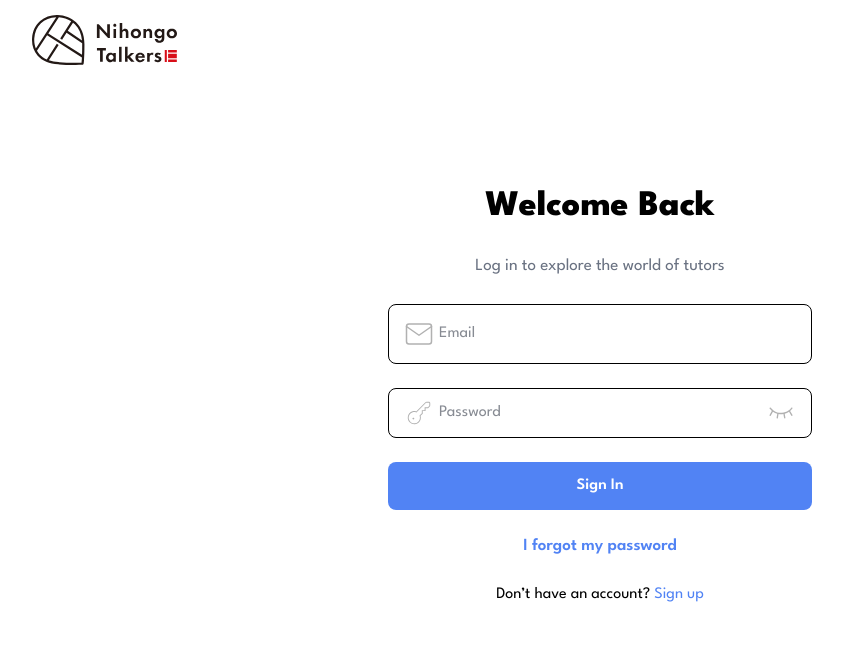
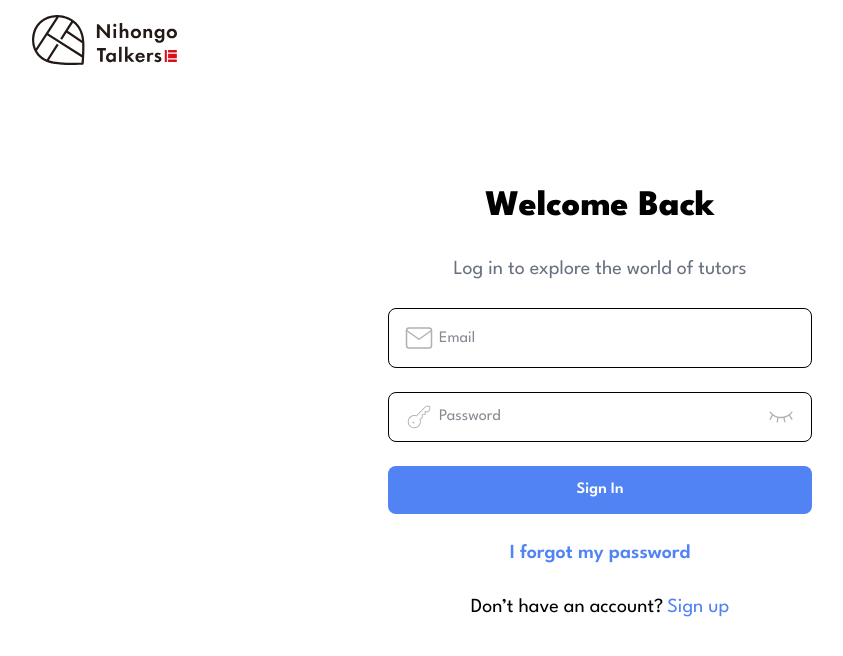
Before and after one commit to Abdullah33098/Nihongo_Talkers, a React (Vite) app in the folder frontend/: page / in a window 1280 px wide. Shown: the top 656 px of the page, without its empty margins (40-883 px from the left). Built offline with nearby package versions, Linux system fonts and the light colour scheme.

Commit message:
done signin

```diff
--- a/frontend/src/pages/auth/Signin.jsx
+++ b/frontend/src/pages/auth/Signin.jsx
@@ -7,7 +7,7 @@ const Signin = () => {
       <div className="w-[424px] h-[464px] flex flex-col items-center justify-start bg-white gap-[24px] py-[100px] ">
 
         <div className="text-[36px] font-extrabold text-center w-[265px] h-[50px]">Welcome Back</div>
-        <div className="text-[17px] font-weight:400; text-gray-500 text-center w-[294px] h-[30px]">
+        <div className="text-[20px] font-weight:400; text-gray-500 text-center ">
           Log in to explore the world of tutors
         </div>
 
@@ -51,12 +51,12 @@ const Signin = () => {
           Sign In
         </button>
 
-        <div className="text-[17px] w-[181px] h-[30px] text-[#5183F4] text-center font-semibold cursor-pointer hover:underline">
+        <div className="text-[20px]  text-[#5183F4] text-center font-semibold cursor-pointer hover:underline">
           I forgot my password
         </div>
 
 
-        <div className="text-[16px] w-[297px] h-[30px] text-black text-center">
+        <div className="text-[20px]  text-black text-center">
           Don’t have an account?
           <span className="text-[#5183F4] font-normal cursor-pointer hover:underline ml-1">Sign up</span>
         </div>
```
